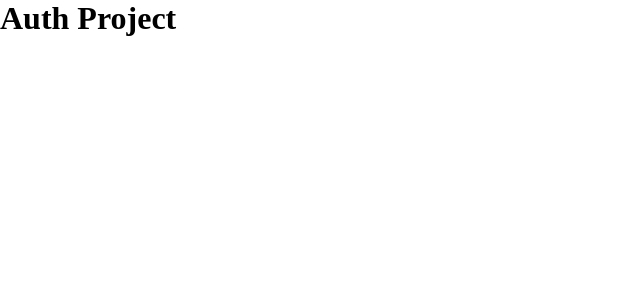
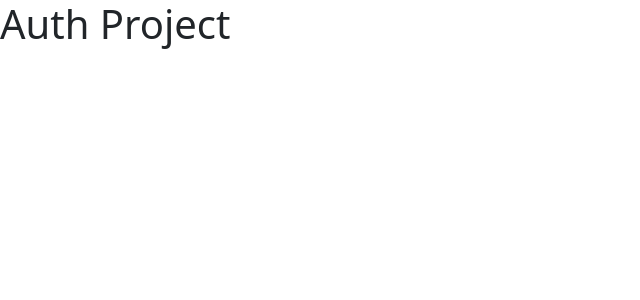
Before and after one commit to devsandeepsharma/auth-project, a JavaScript app: page / in a window 1280 px wide. Shown: the top 300 px of the page, without its empty margins (0-640 px from the left). Built offline with nearby package versions, Linux system fonts and the light colour scheme.

Commit message:
bootstrap configured

```diff
--- a/package.json
+++ b/package.json
@@ -7,7 +7,9 @@
     "@testing-library/jest-dom": "^6.6.3",
     "@testing-library/react": "^16.3.0",
     "@testing-library/user-event": "^13.5.0",
+    "bootstrap": "^5.3.5",
     "react": "^19.1.0",
+    "react-bootstrap": "^2.10.9",
     "react-dom": "^19.1.0",
     "react-scripts": "5.0.1",
     "web-vitals": "^2.1.4"
--- a/src/index.css
+++ /dev/null
@@ -1,13 +0,0 @@
-*, *::before, *::after {
-  margin: 0;
-  padding: 0;
-  box-sizing: border-box;
-}
-
-li {
-  list-style: none;
-}
-
-a {
-  text-decoration: none;
-}
--- a/src/index.js
+++ b/src/index.js
@@ -2,7 +2,9 @@ import ReactDOM from 'react-dom/client';
 
 import App from './App';
 
-import "./index.css";
+// React Bootstrap Configuration
+import "bootstrap/dist/css/bootstrap.min.css";
+import "react-bootstrap";
 
 const root = ReactDOM.createRoot(document.getElementById('root'));
 root.render(<App />);
```
Also changed, not shown: 1 other file (tests, documents, lock files or other folders).
